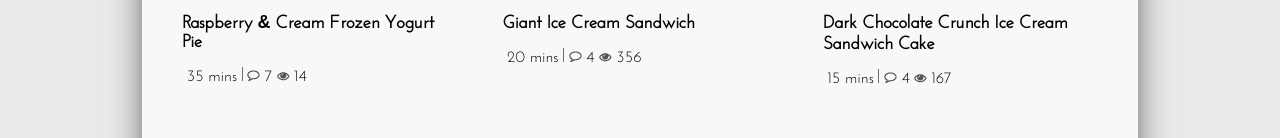
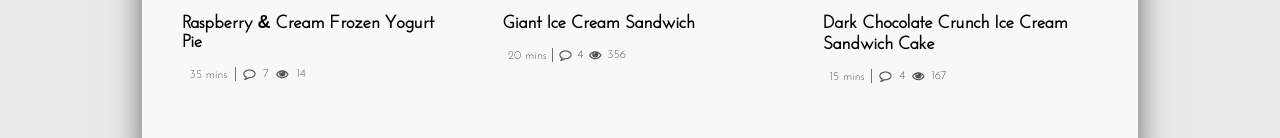
Before and after one commit to eugenia1190/Lemon, a plain HTML site: page index.html in a window 1280 px wide. Shown: the part 1486-1624 px from the top of the page. Drawn offline with Linux system fonts and the light colour scheme.

Commit message:
add style for benefits in main.css

```diff
--- a/css/main.css
+++ b/css/main.css
@@ -179,6 +179,19 @@
     height: auto;
 }
 
+.benefits
+{
+	font-size: 12px;
+	color: rgb(85, 85, 85);
+
+	display: flex;
+
+	width: 45%;
+
+	justify-content: space-between;
+	align-items: center;
+}
+
 .footer {
     display: flex;
     flex-direction: column;
```
